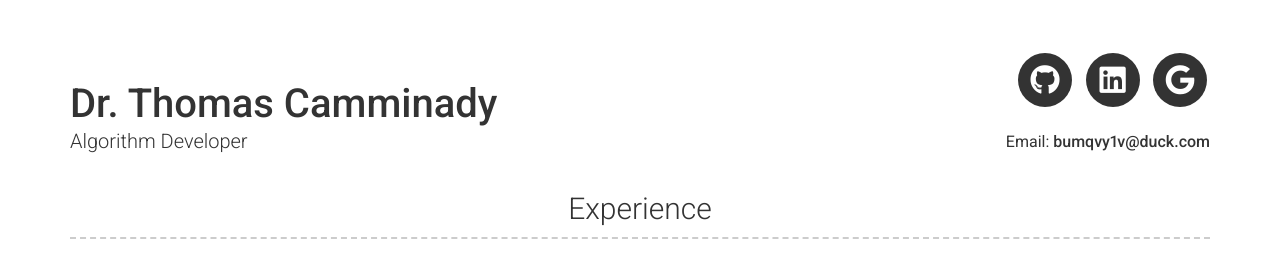
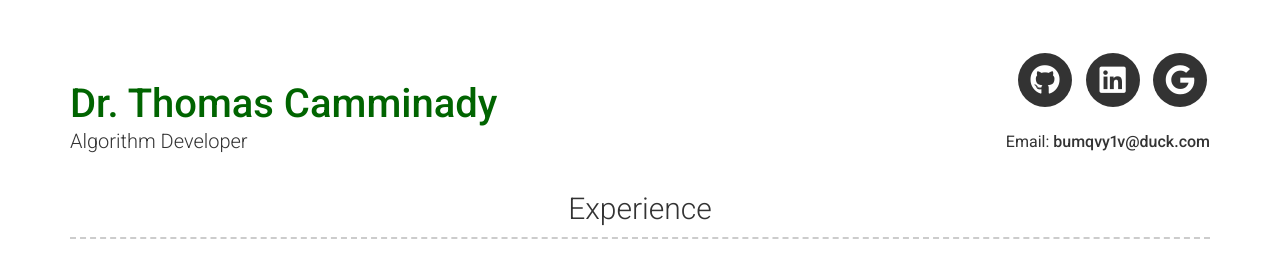
Before and after one commit to thomascamminady/thomascamminady.website, a Jekyll site: the page built from index.md, in a window 1280 px wide. Shown: the top 271 px of the page. Built offline with Jekyll 4.4.1, drawn with Linux system fonts in a browser that asks for light colours; nearby versions of some CDN libraries.

Commit message:
Update pub.

```diff
--- a/_sass/type.scss
+++ b/_sass/type.scss
@@ -21,7 +21,9 @@ h6 {
   line-height: 1.2;
   margin: 0 0 0.75rem;
 }
-
+h1{
+  color:darkgreen;
+}
 p {
   margin: 0 0 0.75rem; }
 
```
